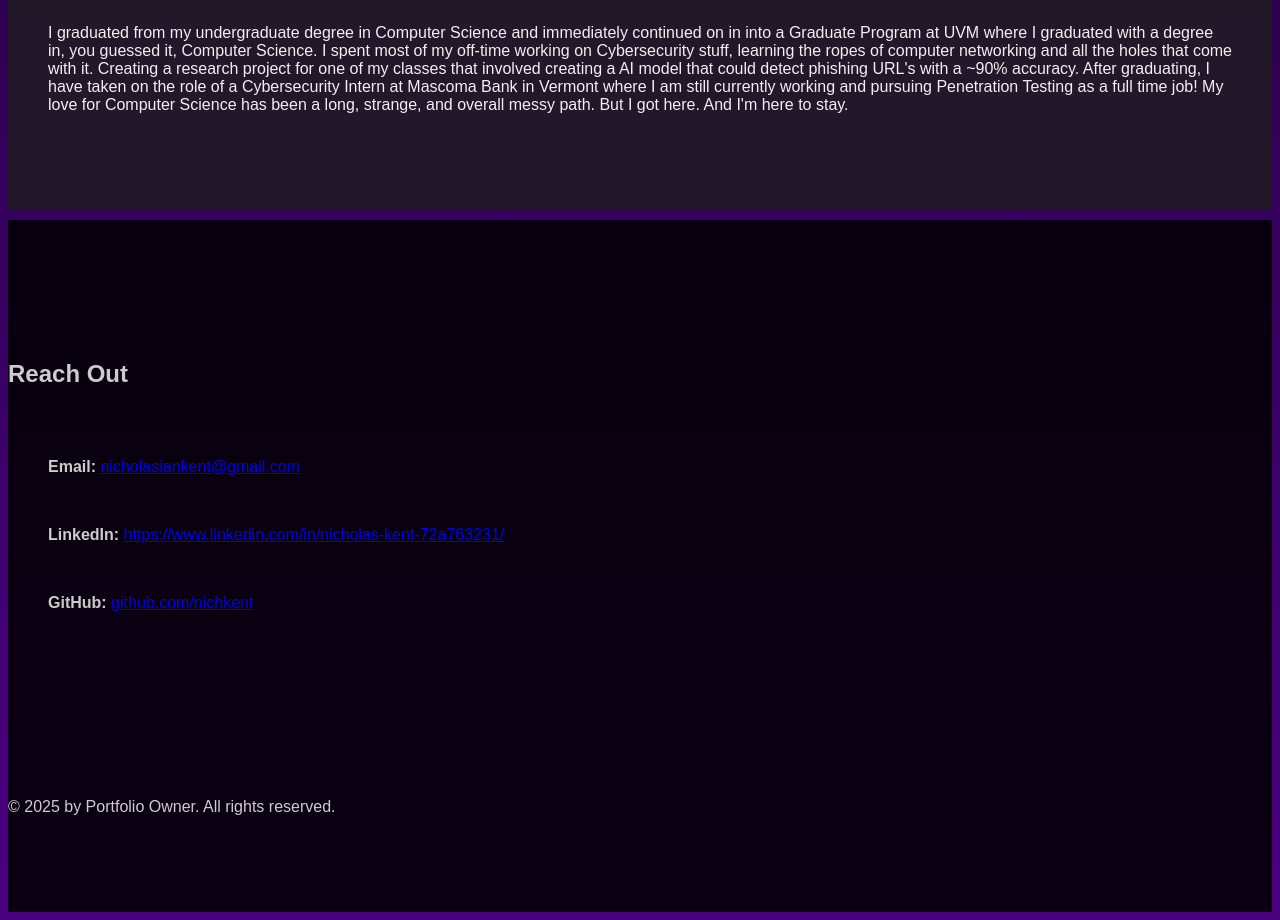
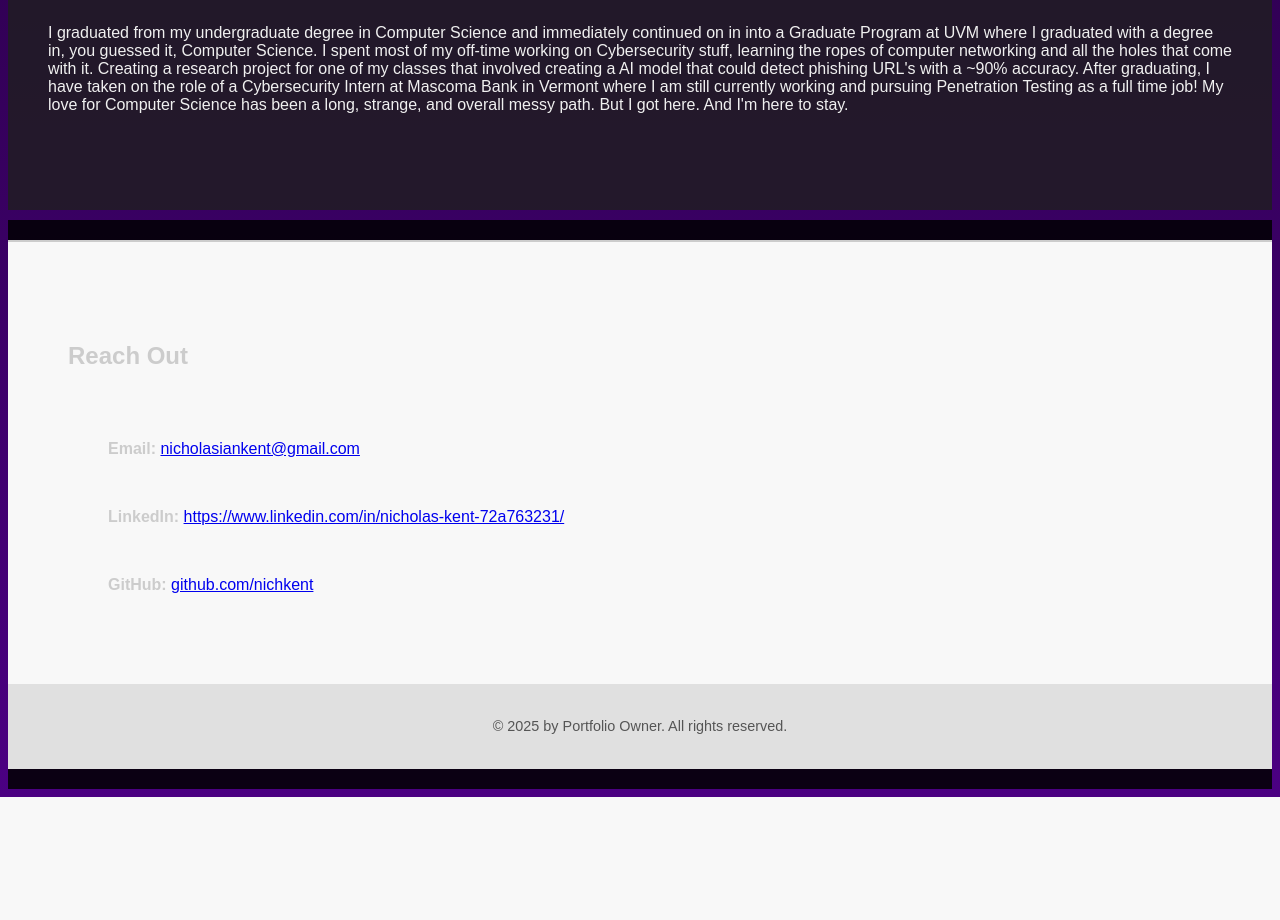
Before and after one commit to nichkent/nichkent.github.io, a PHP site: page / in a window 1280 px wide. Shown: the part 1560-2480 px from the top of the page. After the commit the page ends 2357 px from the top, so only its background shows below. Run offline with PHP 8.4, Linux system fonts and the light colour scheme.

Commit message:
Update style.css
Hopefully changes copyright and reach out section separately

```diff
--- a/css/style.css
+++ b/css/style.css
@@ -165,9 +165,21 @@ footer {
     background: #f8f8f8;
 }
 
-footer .copyright {
-   align: center;
-   text-align: center;
+/* Reach-Out section styles */
+#Reach\ Out {
+  background: #f8f8f8;     /* light background */
+  padding: 40px 60px;
+  text-align: left;
+  border-top: 2px solid #ccc; /* optional divider */
+}
+
+/* Copyright area styles */
+#copyright {
+  background: #e0e0e0;     /* slightly darker band */
+  text-align: center;
+  padding: 20px 0;
+  font-size: 0.9rem;
+  color: #555;
 }
 
 @media screen and (max-width: 768px) {
```
